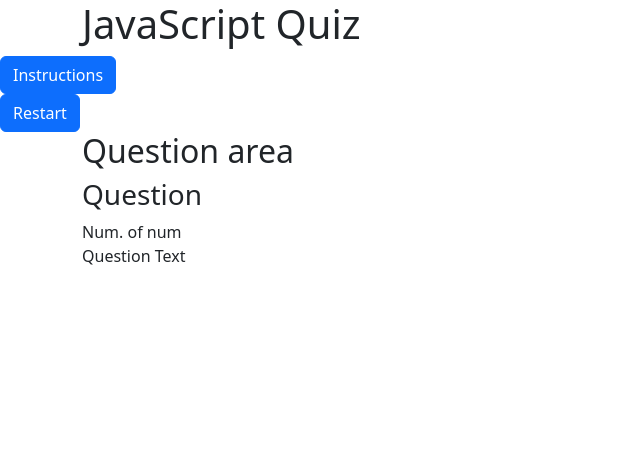
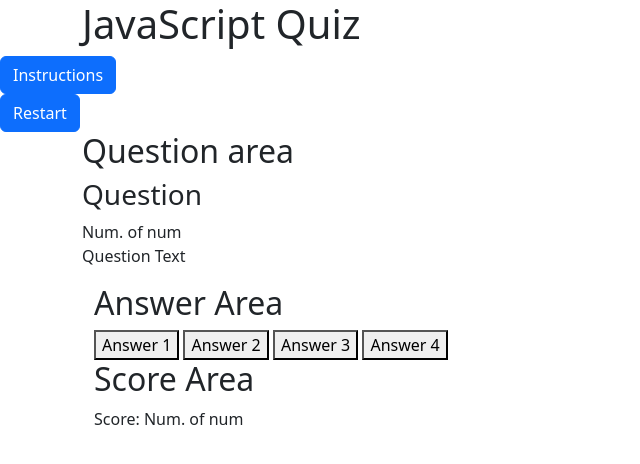
Before and after one commit to CharlesTack/JavaScriptQuiz, a plain HTML site: page index.html in a window 1280 px wide. Shown: the whole page, without its empty margins (0-640 px from the left). Drawn offline with nearby package versions, Linux system fonts and the light colour scheme.

Commit message:
Add answer and score area to html file

```diff
--- a/index.html
+++ b/index.html
@@ -47,10 +47,23 @@
             <div>
                 <p id="question-text">Question Text</p> <!--Random question to added-->
             </div>
-
-        </div>
-
-
+        <!--Answer Area-->
+            <div id="answer-area-title" class="container">
+                <h2>Answer Area</h2>
+            </div>
+            <div id="answer-area" class="container">
+                <button id="answer-1" class="answer-buttons">Answer 1</button>
+                <button id="answer-2" class="answer-buttons">Answer 2</button>
+                <button id="answer-3" class="answer-buttons">Answer 3</button>
+                <button id="answer-4" class="answer-buttons">Answer 4</button>
+            </div>
+        <!--Score Area-->
+            <div id="score-area-title" class="container">
+                <h2>Score Area</h2>
+            </div>
+            <div id="score-area" class="container">
+                <p id="score">Score: <span id="score-of-score">Num. of num</span></p> <!--Score of to be added-->
+            </div>
 
     </main>
 
```
